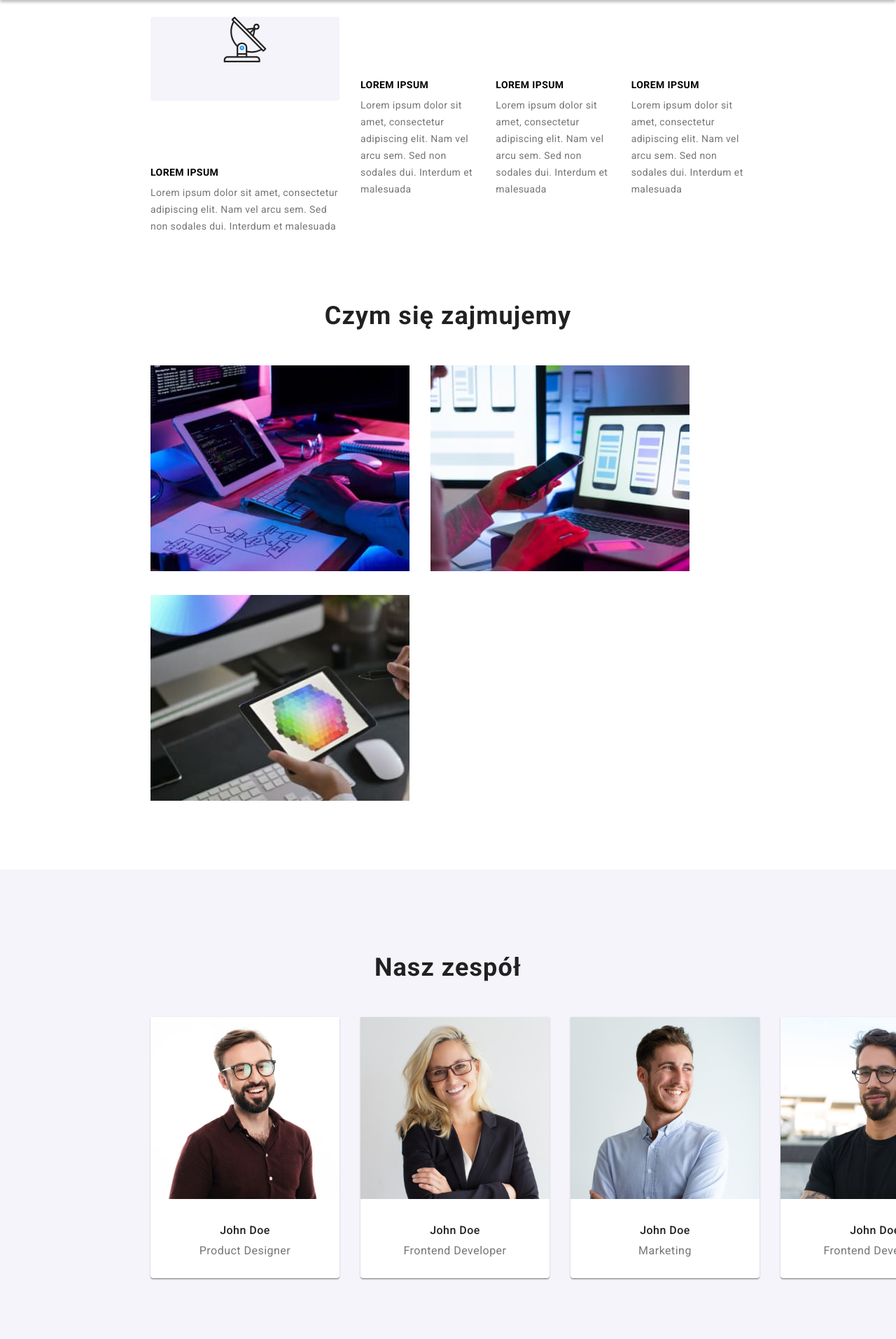
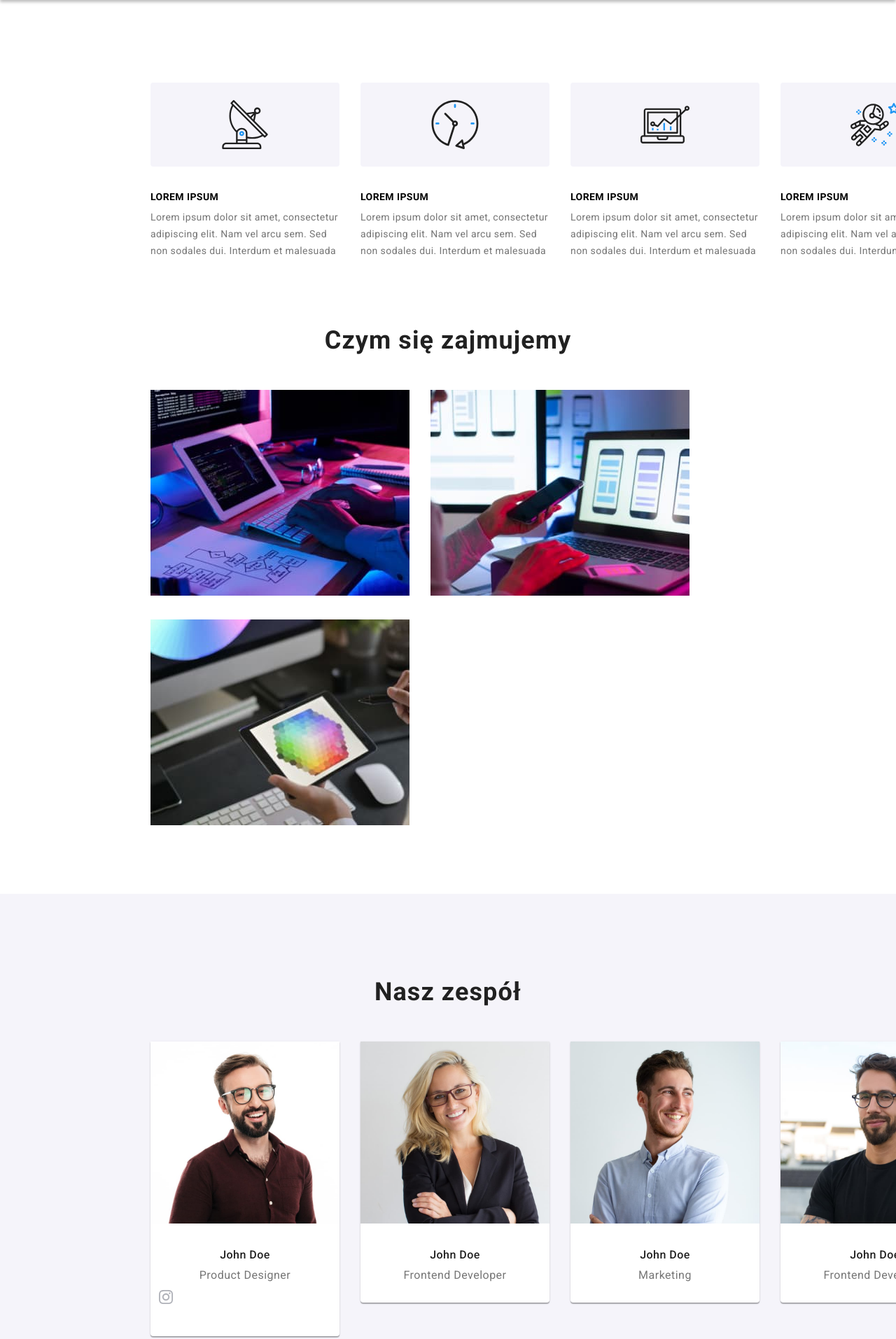
Before and after one commit to MichalPoniatowski/goit-markup-hw-04, a plain HTML site: page index.html in a window 1280 px wide. Shown: the part 746-2659 px from the top of the page at 70% size. Drawn offline with nearby package versions, Linux system fonts and the light colour scheme.

Commit message:
hover problem

```diff
--- a/css/style.css
+++ b/css/style.css
@@ -4,6 +4,7 @@
   --brand-blue: rgb(33, 150, 243);
   --brand-black: rgb(33, 33, 33);
   --brand-grey: rgb(117, 117, 117);
+  --brand-lightgrey: rgb(175, 177, 184);
 }
 body {
   font-family: "Roboto", sans-serif;
@@ -246,7 +247,7 @@ a {
   line-height: 1rem;
   letter-spacing: 0.03em;
   text-align: left;
-  margin: 89px 0 10px 0;
+  margin: 30px 0 10px 0;
 }
 
 /* END CLASSES FOR ARTICLE LOREM */
@@ -355,9 +356,20 @@ a {
 .svg-box {
   background-color: rgb(245, 244, 250);
   border-radius: 4px;
+  margin-top: 94px;
 }
 
-.antena {
+.social-icons {
+  fill: var(--brand-lightgrey);
+}
+
+.social-icons:hover,
+.social-icons:focus,
+.social-icons:active {
+  cursor: pointer;
+  fill: chartreuse;
+  background-color: var(--brand-blue);
+  border-radius: 50%;
 }
 
 /* SPRAWDZENIE NA MARGINESIE */
--- a/index.html
+++ b/index.html
@@ -61,7 +61,7 @@
           <li>
             <div>
               <svg width="270" height="120" class="svg-box">
-                <use href="./images/icons.svg#icon-antenna" height="65"></use>
+                <use href="./images/icons.svg#icon-antenna" height="70" y="25"></use>
               </svg>
               <h3 class="article-title">LOREM IPSUM</h3>
               <p class="article">
@@ -72,6 +72,9 @@
           </li>
           <li>
             <div>
+              <svg width="270" height="120" class="svg-box">
+                <use href="./images/icons.svg#icon-clock" height="70" y="25"></use>
+              </svg>
               <h3 class="article-title">LOREM IPSUM</h3>
               <p class="article">
                 Lorem ipsum dolor sit amet, consectetur adipiscing elit. Nam vel arcu sem. Sed non
@@ -81,6 +84,9 @@
           </li>
           <li>
             <div>
+              <svg width="270" height="120" class="svg-box">
+                <use href="./images/icons.svg#icon-diagram" height="70" y="25"></use>
+              </svg>
               <h3 class="article-title">LOREM IPSUM</h3>
               <p class="article">
                 Lorem ipsum dolor sit amet, consectetur adipiscing elit. Nam vel arcu sem. Sed non
@@ -90,6 +96,9 @@
           </li>
           <li>
             <div>
+              <svg width="270" height="120" class="svg-box">
+                <use href="./images/icons.svg#icon-astronaut" height="70" y="25"></use>
+              </svg>
               <h3 class="article-title">LOREM IPSUM</h3>
               <p class="article">
                 Lorem ipsum dolor sit amet, consectetur adipiscing elit. Nam vel arcu sem. Sed non
@@ -137,6 +146,19 @@
                     <b class="team-person">John Doe</b>
                     <p class="team-position">Product Designer</p>
                   </figcaption>
+
+                  <div>
+                    <a>
+                      <svg width="44" height="44" class="social-icons">
+                        <use
+                          href="./images/icons.svg#icon-instagram"
+                          width="20"
+                          x="12"
+                          class="social-icons"
+                        ></use>
+                      </svg>
+                    </a>
+                  </div>
                 </figure>
               </li>
               <li>
```
